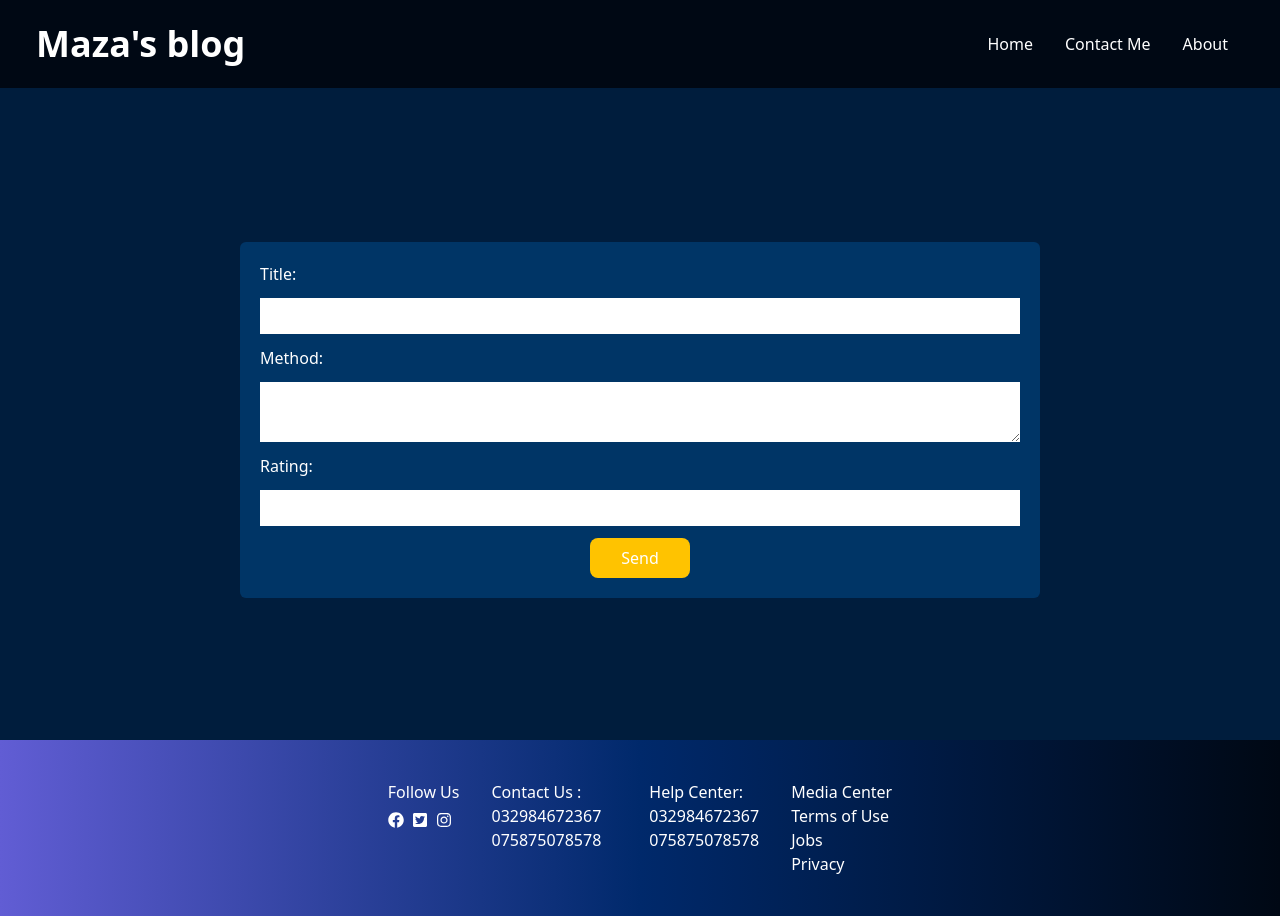
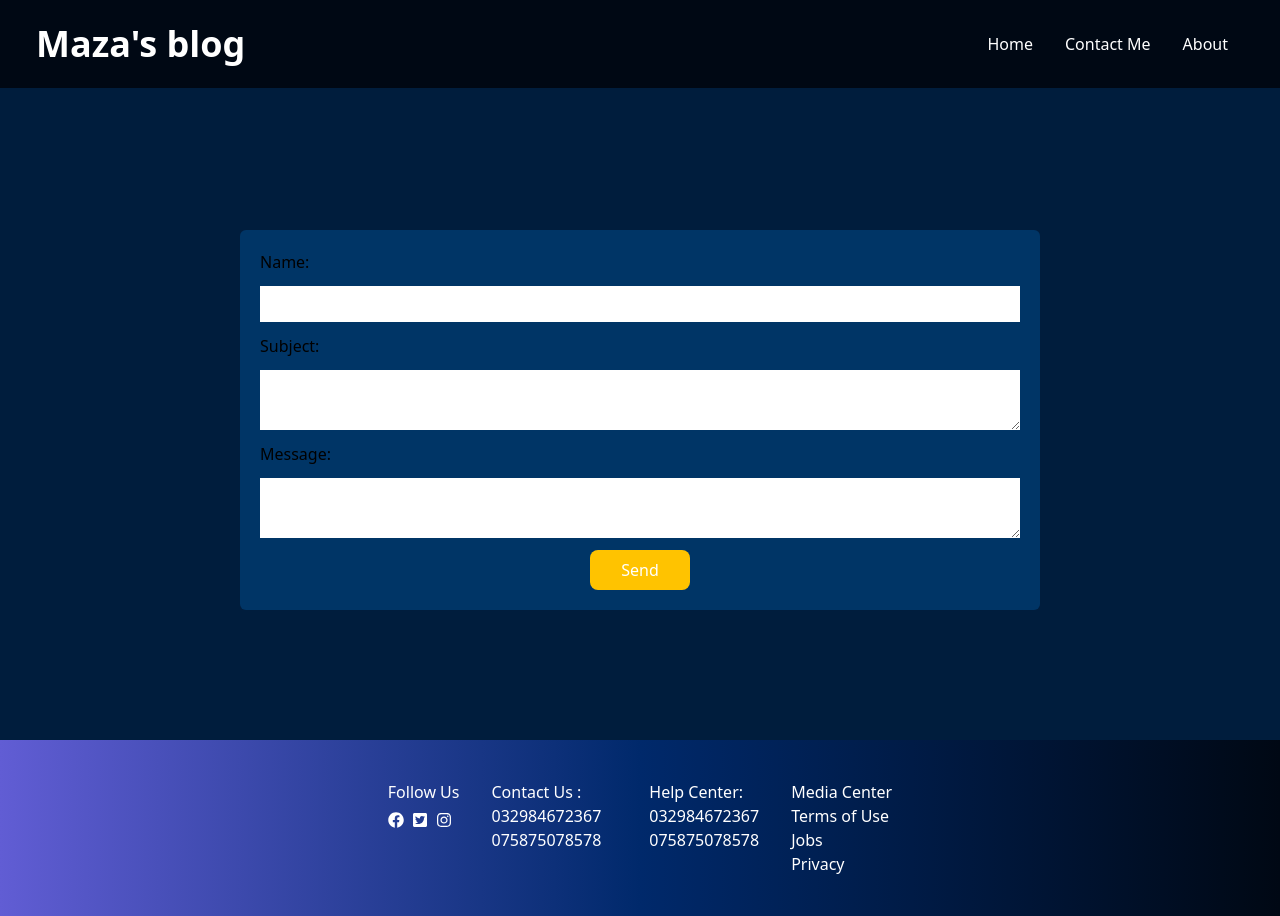
Before and after one commit to Luth-Badila/maza-blog, a Next.js app: page /Contact in a window 1280 px wide. Built offline with nearby package versions, Linux system fonts and the light colour scheme; no server answers.

Commit message:
added supabase for contact

```diff
--- /dev/null
+++ b/config/supabaseClient.js
@@ -0,0 +1,7 @@
+import { createClient } from "@supabase/supabase-js";
+
+const supabaseUrl = process.env.NEXT_PUBLIC_SUPABASE_URL;
+const supabaseKey = process.env.NEXT_PUBLIC_SUPABASE_KEY;
+const supabase = createClient(supabaseUrl, supabaseKey);
+
+export default supabase;
--- a/package.json
+++ b/package.json
@@ -9,12 +9,14 @@
     "lint": "next lint"
   },
   "dependencies": {
+    "@supabase/supabase-js": "^2.1.1",
     "eslint": "8.27.0",
     "eslint-config-next": "13.0.3",
     "next": "13.0.3",
     "react": "18.2.0",
     "react-dom": "18.2.0",
-    "react-icons": "^4.6.0"
+    "react-icons": "^4.6.0",
+    "react-router-dom": "^6.4.3"
   },
   "devDependencies": {
     "autoprefixer": "^10.4.13",
--- a/pages/Contact.jsx
+++ b/pages/Contact.jsx
@@ -1,17 +1,39 @@
-import React from "react";
+import React, { useState } from "react";
+import supabase from "../config/supabaseClient";
 
 const Contact = () => {
+  const [name, setName] = useState("");
+  const [subject, setSubject] = useState("");
+  const [message, setMessage] = useState("");
+  const [formError, setFormError] = useState(null);
+  const handleSubmit = async (e) => {
+    e.preventDefault();
+
+    if (!name || !subject || !message) {
+      setFormError("Please fill all the blank correctly");
+      return;
+    }
+    const { data, error } = await supabase.from("Contact").insert([{ name, subject, message }]);
+
+    if (error) {
+      setFormError("Please fill all the blank correctly");
+    }
+    if (data) {
+      console.log(data);
+      setFormError(null);
+    }
+  };
   return (
     <div className="mt-[100px] flex justify-center items-center h-[80vh] lg:mx-0 mx-5">
-      <form className="bg-[#003566] p-[20px] my-0 mx-auto w-[800px] rounded-md flex flex-col gap-3 text-white">
-        <label htmlFor="title">Title:</label>
-        <input type="text" id="title" className="block w-[100%] border-solid border-grey p-[6px]" />
+      <form onSubmit={handleSubmit} className="bg-[#003566] p-[20px] my-0 mx-auto w-[800px] rounded-md flex flex-col gap-3 text-black">
+        <label htmlFor="name">Name:</label>
+        <input type="text" value={name} onChange={(e) => setName(e.target.value)} id="name" className="block w-[100%] border-solid border-grey p-[6px]" />
 
-        <label htmlFor="method">Method:</label>
-        <textarea id="method" className="block w-[100%] border-solid border-grey p-[6px]" />
+        <label htmlFor="subject">Subject:</label>
+        <textarea id="subject" value={subject} onChange={(e) => setSubject(e.target.value)} className="block w-[100%] border-solid border-grey p-[6px]" />
 
-        <label htmlFor="rating">Rating:</label>
-        <input type="number" id="rating" className="block w-[100%] border-solid border-grey p-[6px]" />
+        <label htmlFor="message">Message:</label>
+        <textarea id="message" value={message} onChange={(e) => setMessage(e.target.value)} className="block w-[100%] border-solid border-grey p-[6px]" />
 
         <button className="mx-auto my-0 items-center bg-[#ffc300] text-white border-0 py-[8px] px-[6px] rounded-lg cursor-pointer w-[100px]">Send</button>
       </form>
```
Also changed, not shown: 1 other file (tests, documents, lock files or other folders).
